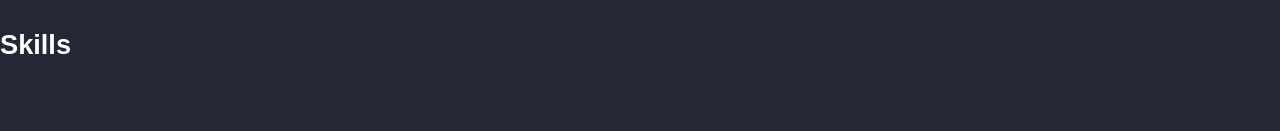
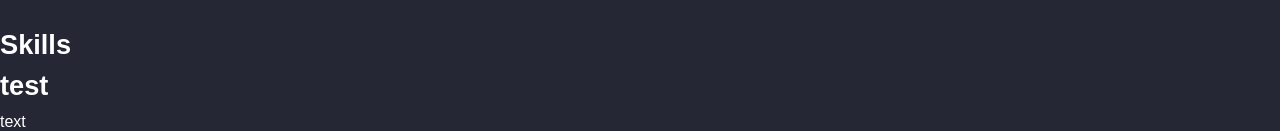
Before and after one commit to eben83/portfolio, a React (Create React App) app in the folder Portfolio/Portfolio.Web/ClientApp/: page / in a window 1280 px wide. Shown: the part 987-1118 px from the top of the page. Before the commit the page ends 1049 px from the top, so only its background shows below. Built offline with nearby package versions, Linux system fonts and the light colour scheme.

Commit message:
test skill added to skills

```diff
--- a/Portfolio/Portfolio.Web/ClientApp/src/pages/skills.js
+++ b/Portfolio/Portfolio.Web/ClientApp/src/pages/skills.js
@@ -1,9 +1,11 @@
 import React, {} from 'react';
+import Skill from "../components/skill";
 
 const Skills = () => {
   return (
     <>
       <h4>Skills</h4>
+      <Skill title={"test"} text={'text'} />
     </>
   );
 }
```
